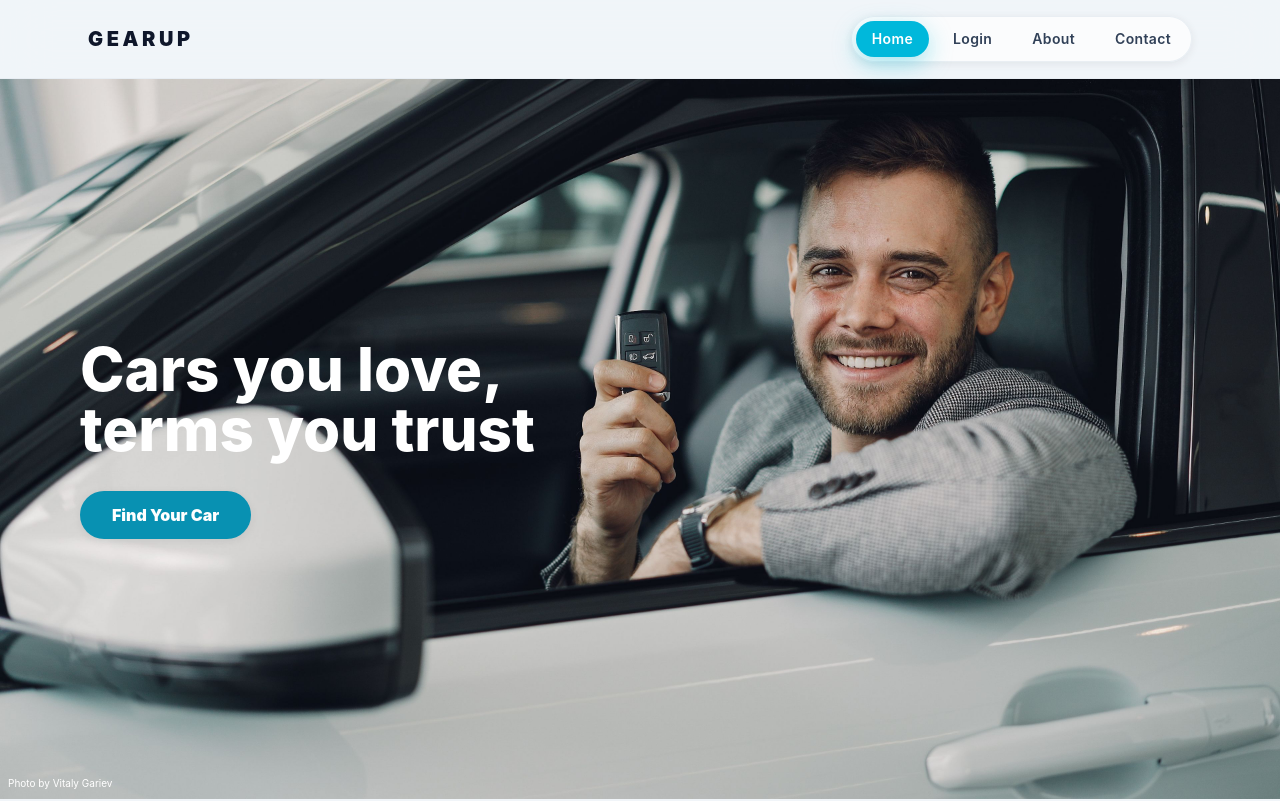
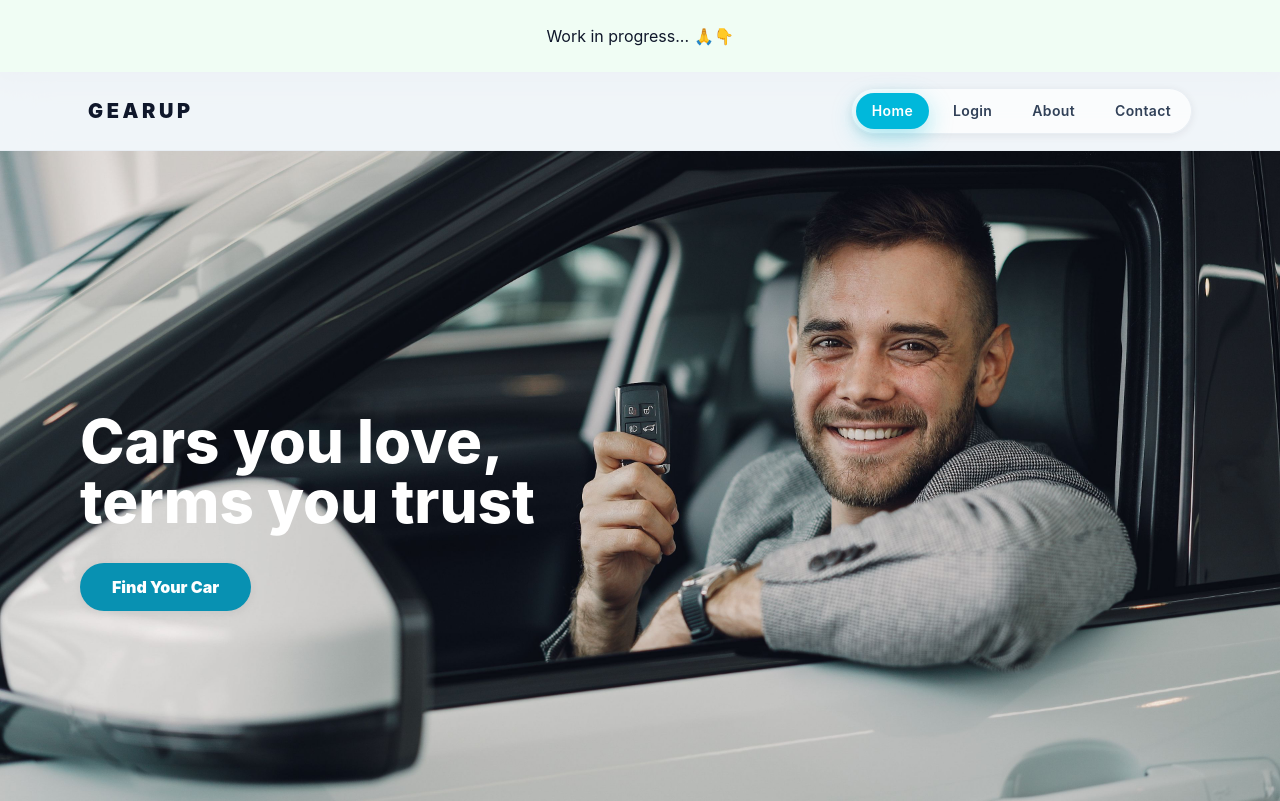
Before and after one commit to Samal-Ibrahim/gearup-client, a React (Vite) app: page / in a window 1280 px wide. Shown: the top 801 px of the page. Built offline with nearby package versions, Linux system fonts and the light colour scheme; no server answers.

Commit message:
work in progress

```diff
--- a/src/App.tsx
+++ b/src/App.tsx
@@ -5,6 +5,9 @@ import AppRoutes from "./routes/Index"
 function App() {
   return (
     <div className="flex min-h-screen flex-col">
+      <div className="flex w-full items-center bg-green-50 p-6 shadow-md">
+        <h3 className="mx-auto">Work in progress... 🙏👇</h3>
+      </div>
       <Header />
       <main className="flex-1">
         <AppRoutes />
```
